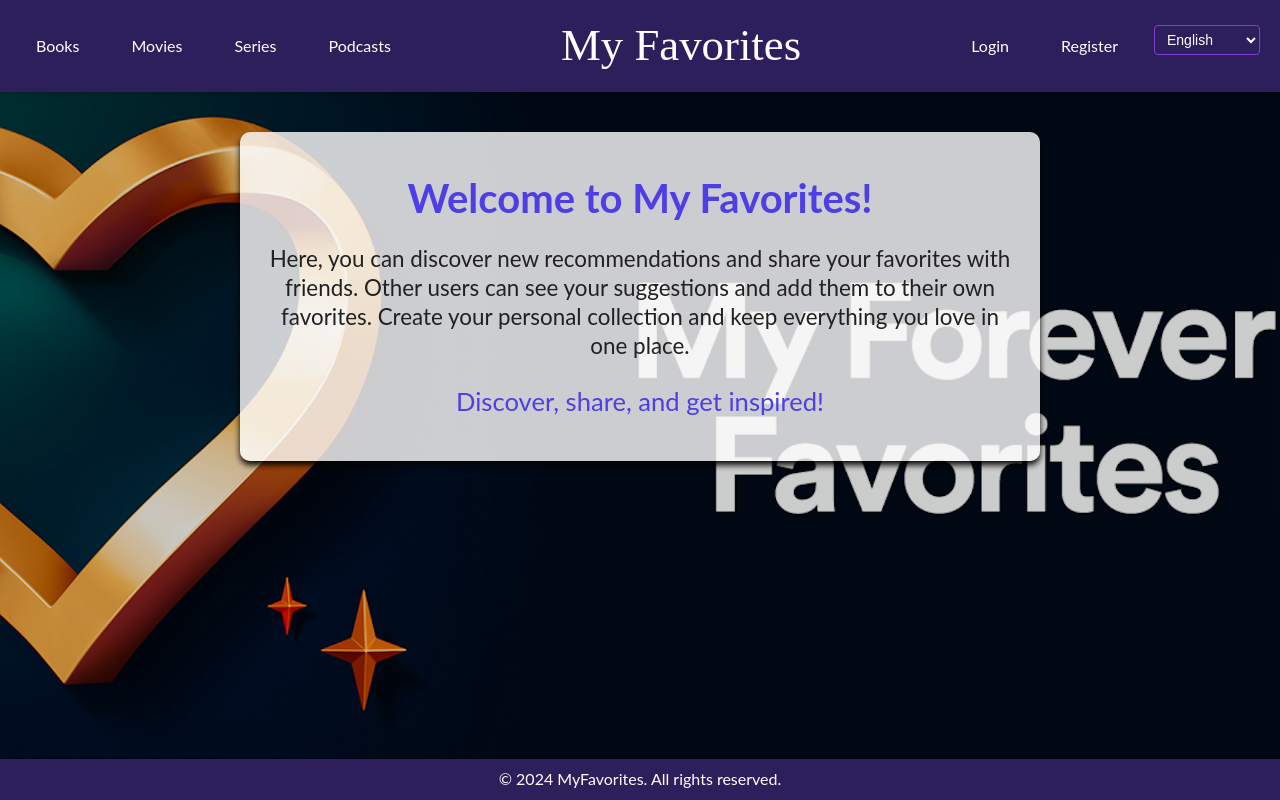
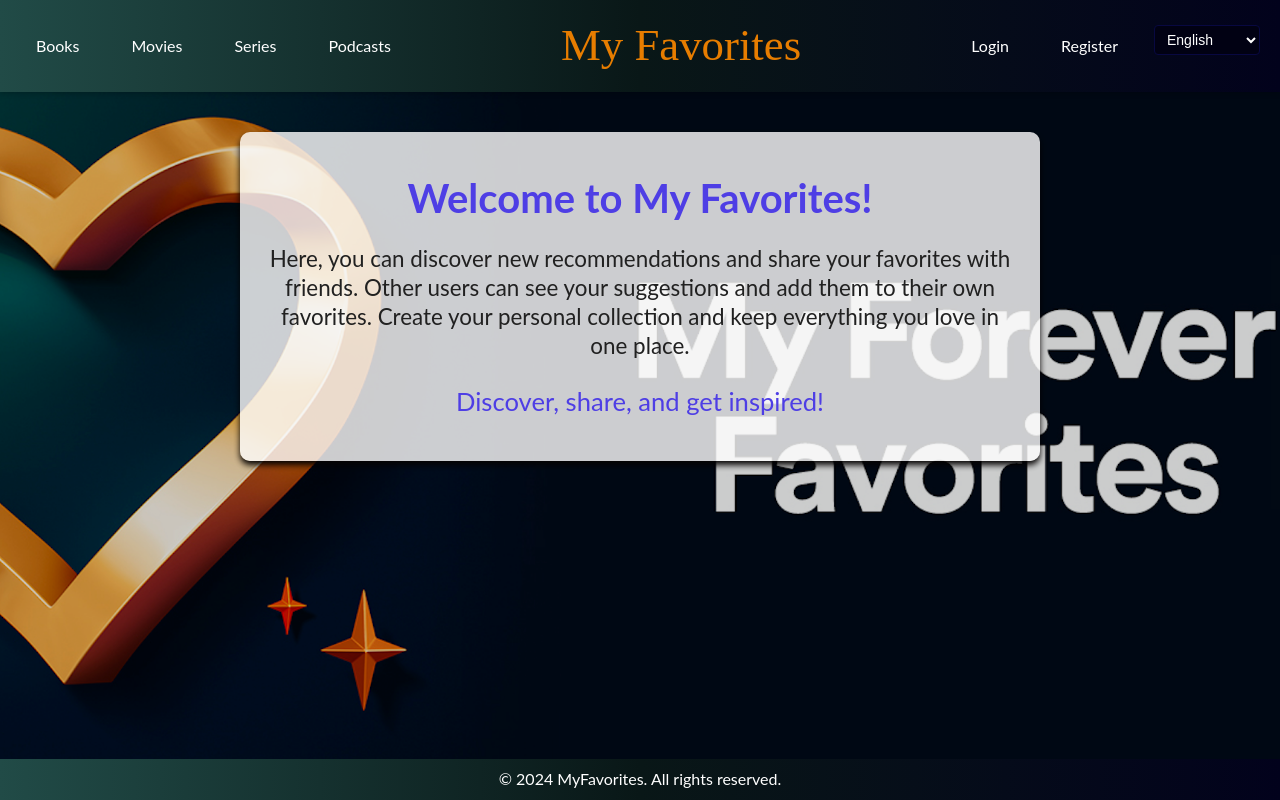
Before and after one commit to StoyanStoyanov1/MyFavorites, a React (Vite) app in the folder my-favorites/: page / in a window 1280 px wide. Built offline with nearby package versions, Linux system fonts and the light colour scheme; a web font is replaced by a local one.

Commit message:
Navigation update.

```diff
--- a/my-favorites/public/styles/footer.css
+++ b/my-favorites/public/styles/footer.css
@@ -7,7 +7,7 @@
 
 footer {
     margin-top: auto;
-    background-color: #2d1f5b;
+    background: linear-gradient(to right, #214b47, #091717, #02021c);
     color: white;
     padding: 10px;
     text-align: center;
--- a/my-favorites/public/styles/header.css
+++ b/my-favorites/public/styles/header.css
@@ -1,5 +1,6 @@
 header {
-    background-color: #2d1f5b;
+    background-color: #24655e
+;
     padding: 10px 0;
 }
 
@@ -12,7 +13,7 @@ nav {
     justify-content: space-between;
     align-items: center;
     padding: 10px 20px;
-    background-color: #2d1f5b;
+    background: linear-gradient(to right, #214b47, #091717, #02021c);
     color: #fff;
     z-index: 1000;
     box-shadow: 0 2px 5px rgba(0, 0, 0, 0.2);
@@ -33,14 +34,12 @@ nav a {
     color: #fff;
     text-decoration: none;
     padding: 8px 16px;
-    border-radius: 4px;
+    border-radius: 16px;
     transition: background-color 0.3s ease;
 }
 
 
-nav a:hover {
-    background-color: #813ed3;
-}
+
 
 .favorites-text {
     font-family: "Whisper", cursive;
@@ -50,18 +49,20 @@ nav a:hover {
     font-size: 2.8em;
 }
 
-.favorites-text:hover {
-    background-color: #2d1f5b;
+nav a:hover, .profilMenu-button:hover{
+    color: #e77d00;
 }
 
-
+.current-page {
+    color: #e77d00;
+}
 
 .language-selector select {
     padding: 5px 8px;
     border-radius: 4px;
-    border: 1px solid #813ed3;
+    border: 1px solid #080841;
     font-size: 14px;
-    background-color: #2d1f5b;
+    background-color: #010113;
     color: #fff;
     outline: none;
     cursor: pointer;
@@ -69,17 +70,17 @@ nav a:hover {
 }
 
 .language-selector select:hover {
-    background-color: #3b276a;
-    border-color: #a65dfb;
+    background-color: #040a50;
+    border-color: #030434;
 }
 
 .language-selector select:focus {
-    background-color: #3b276a;
-    border-color: #a65dfb;
+    background-color:#030434;
+    border-color: #040a50;
 }
 
 .language-selector option {
-    background-color: #2d1f5b;
+    background-color: #03032f;
     color: #fff;
     font-size: 14px;
 }
@@ -90,24 +91,22 @@ nav a:hover {
 }
 
 .profilMenu-button {
-    background-color: #2d1f5b;
+    background-color: #02021c;
     color: #fff;
     padding: 10px 20px;
     font-size: 16px;
     border: none;
     cursor: pointer;
-    border-radius: 4px;
+    border-radius: 16px;
     transition: background-color 0.3s ease;
 }
 
-.profilMenu-button:hover {
-    background-color: #813ed3;
-}
+
 
 .profilMenu-content {
     display: none;
     position: absolute;
-    background-color: #2d1f5b;
+    background-color: #02021c;
     min-width: 160px;
     box-shadow: 0 2px 5px rgba(0, 0, 0, 0.2);
     z-index: 1001;
@@ -122,9 +121,6 @@ nav a:hover {
     transition: background-color 0.3s ease;
 }
 
-.profilMenu-content a:hover {
-    background-color: #813ed3;
-}
 
 .profilMenu:hover .profilMenu-content {
     display: block;
--- a/my-favorites/src/components/header/Header.jsx
+++ b/my-favorites/src/components/header/Header.jsx
@@ -8,6 +8,10 @@ import authContext from "../../context/authContext.jsx";
 export default function Header() {
 	const [language, setLanguage] = useLanguage();
 	const {_id, username, isAuthenticated} = useContext(authContext);
+
+	const getNavLinkClass = (path) => {
+		return location.pathname === path ? 'current-page' : '';
+	};
 
 	const handleLanguageChange = (e) => {
 		setLanguage(e.target.value);
@@ -21,13 +25,13 @@ export default function Header() {
 				<div className="nav-left">
 
 
-					<Link to={Path.Books}>{translateHeader.books[language]}</Link>
-					<Link to={Path.Movies}>{translateHeader.movies[language]}</Link>
-					<Link to={Path.Series}>{translateHeader.series[language]}</Link>
-					<Link to={Path.Podcasts}>{translateHeader.podcasts[language]}</Link>
+					<Link className={getNavLinkClass(Path.Books)} to={Path.Books}>{translateHeader.books[language]}</Link>
+					<Link className={getNavLinkClass(Path.Movies)} to={Path.Movies}>{translateHeader.movies[language]}</Link>
+					<Link className={getNavLinkClass(Path.Series)} to={Path.Series}>{translateHeader.series[language]}</Link>
+					<Link className={getNavLinkClass(Path.Podcasts)} to={Path.Podcasts}>{translateHeader.podcasts[language]}</Link>
 				</div>
 				<div className="favorites-container">
-					<Link className="favorites-text" to={Path.Home}>My Favorites</Link>
+					<Link className={`favorites-text ${getNavLinkClass(Path.Home)}`} to={Path.Home}>My Favorites</Link>
 				</div>
 				<div className="nav-right">
 
@@ -35,17 +39,17 @@ export default function Header() {
 							<div className='profilMenu'>
 								<button className="profilMenu-button">{username}</button>
 								<div className="profilMenu-content">
-									<Link to={`${Path.MyRecommends}/${_id}`}>{translateHeader.myRecommendations[language]}</Link>
-									<Link to={Path.Recommend}>{translateHeader.recommend[language]}</Link>
-									<Link to={`${Path.MyFavorites}/${_id}`}>{translateHeader.favorites[language]}</Link>
-									<Link to={Path.Logout}>{translateHeader.logout[language]}</Link>
+									<Link className={getNavLinkClass(Path.MyRecommends)} to={`${Path.MyRecommends}/${_id}`}>{translateHeader.myRecommendations[language]}</Link>
+									<Link className={getNavLinkClass(Path.Recommend)} to={Path.Recommend}>{translateHeader.recommend[language]}</Link>
+									<Link className={getNavLinkClass(Path.MyFavorites)} to={`${Path.MyFavorites}/${_id}`}>{translateHeader.favorites[language]}</Link>
+									<Link  to={Path.Logout}>{translateHeader.logout[language]}</Link>
 								</div>
 							</div>
 							</>
 						||
 						<>
-							<Link to={Path.Login}>{translateHeader.login[language]}</Link>
-							<Link to={Path.Register}>{translateHeader.register[language]}</Link>
+							<Link className={getNavLinkClass(Path.Login)} to={Path.Login}>{translateHeader.login[language]}</Link>
+							<Link className={getNavLinkClass(Path.Register)} to={Path.Register}>{translateHeader.register[language]}</Link>
 						</>}
 
 
```
